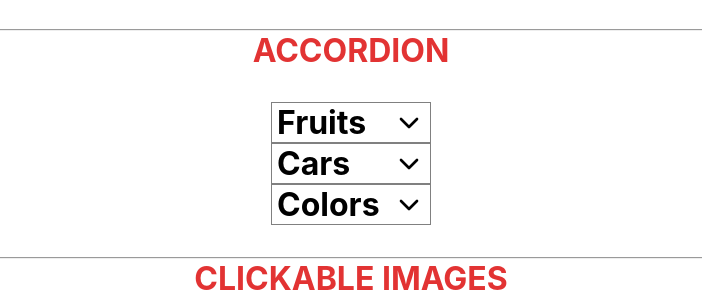
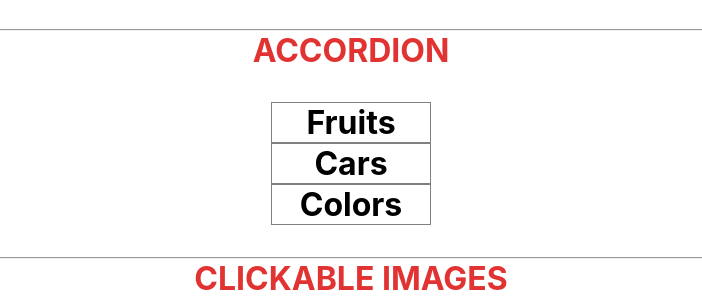
Before and after one commit to MehmetCakir1/componentTemplates, a React (Create React App) app: page / in a window 1280 px wide. Shown: the part 221-528 px from the top of the page, without its empty margins (289-991 px from the left). Built offline with nearby package versions, Linux system fonts and the light colour scheme; the HTML template or start-up script is replaced by a standard one.

Commit message:
accordion

```diff
--- a/src/components/2-Accordion/Accordion.jsx
+++ b/src/components/2-Accordion/Accordion.jsx
@@ -1,35 +1,21 @@
 import "./accordion.css";
 import SubMenu from "./SubMenu";
 
-const data=[
-  {title:"Fruits",
-  id:1,
-submenu:["apple","pear","banana"]},
-{title:"Cars",
-id:2,
-submenu:["mercedes","porche","bmw"]},
-{title:"Colors",
-id:3,
-submenu:["red","yellow","black"]},
-]
+const data = [
+  { title: "Fruits", id: 1, submenu: ["apple", "pear", "banana"] },
+  { title: "Cars", id: 2, submenu: ["mercedes", "porche", "bmw"] },
+  { title: "Colors", id: 3, submenu: ["red", "yellow", "black"] },
+];
 
 const Accordion = () => {
-
   return (
     <>
-    <h1 className="main-title">ACCORDION</h1>
-    <div className="container">
-      {
-        data.map((item,index)=>{
-          return(
-            <SubMenu key={index} item={item}/>
-          )
-        })
-      }
-
-    </div>
-     <hr />
-     </>
+      <h1 className="main-title">ACCORDION</h1>
+      <div className="container">
+          <SubMenu data={data}/>
+      </div>
+      <hr />
+    </>
   );
 };
 
--- a/src/components/2-Accordion/SubMenu.jsx
+++ b/src/components/2-Accordion/SubMenu.jsx
@@ -1,48 +1,39 @@
 import React, { useState } from "react";
-import {FiChevronDown, FiChevronUp} from "react-icons/fi"
-
-const data=[
-  {title:"Fruits",
-  id:1,
-submenu:["apple","pear","banana"]},
-{title:"Cars",
-id:2,
-submenu:["mercedes","porche","bmw"]},
-{title:"Colors",
-id:3,
-submenu:["red","yellow","black"]},
-]
 
 
-const SubMenu = ({ item }) => {
-  const [isShow, setIsShow] = useState(false);
+const SubMenu = ({ data}) => {
 
-  const handleClick = (e) => {
-    setIsShow(!isShow);
-  //  let control=data.find((item)=>item.title==e.target.innerText)
-  //  console.log(control);
-  //  control?.classList.add("openMenu")
+  const [activeIndex, setActiveIndex] = useState(null);
+
+  const handleClick = (index) => {
+    if (activeIndex === index) {
+      setActiveIndex(null);
+    } else {
+      setActiveIndex(index);
+    }
   };
 
+  const renderedItems = data.map((item, index) => {
+    const isActive = index === activeIndex ? "active" : "hide";
 
   return (
-    <div className="main-part">
-      <h1 onClick={handleClick}
-      className="title"
-      >{item.title}
-        {
-          isShow ?  <FiChevronUp/> :  <FiChevronDown/>
-        }
+    <div key={index} className="main-part">
+      <h1 onClick={()=>handleClick(index)} className="title">
+        {item.title}
       </h1>
-        <div className={`${isShow ? "openMenu" :"submenu"}`}>
-          {item.submenu.map((sub, index) => {
-            return <p key={index}
-            className="p-line"
-            >{sub}</p>;
-          })}
-        </div>
+      <div className={`${isActive}`}>
+        {item.submenu.map((sub, index) => {
+          return (
+            <p key={index} className="p-line">
+              {sub}
+            </p>
+          );
+        })}
+      </div>
     </div>
   );
+});
+return <div>{renderedItems}</div>;
 };
 
 export default SubMenu;
--- a/src/components/2-Accordion/accordion.css
+++ b/src/components/2-Accordion/accordion.css
@@ -7,7 +7,7 @@
 .main-part{
     width: 10rem;
 }
-.submenu{
+.hide{
     max-height: 0;
     overflow: hidden;
     transition: all 500ms linear;
@@ -17,7 +17,7 @@
 
 
 }
-.openMenu{
+.active{
     max-height:5rem;
     overflow: hidden;
     transition: all 500ms linear;
@@ -30,6 +30,7 @@
     display: flex;
     justify-content: space-between;
     align-items: center;
+    justify-content: center;
     padding: 0 5px;
 }
 .p-line{
```
